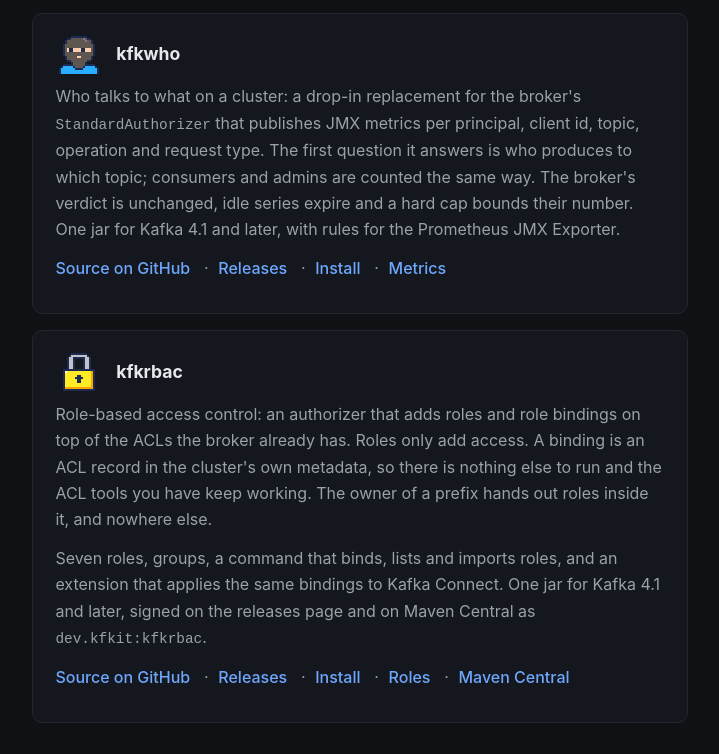
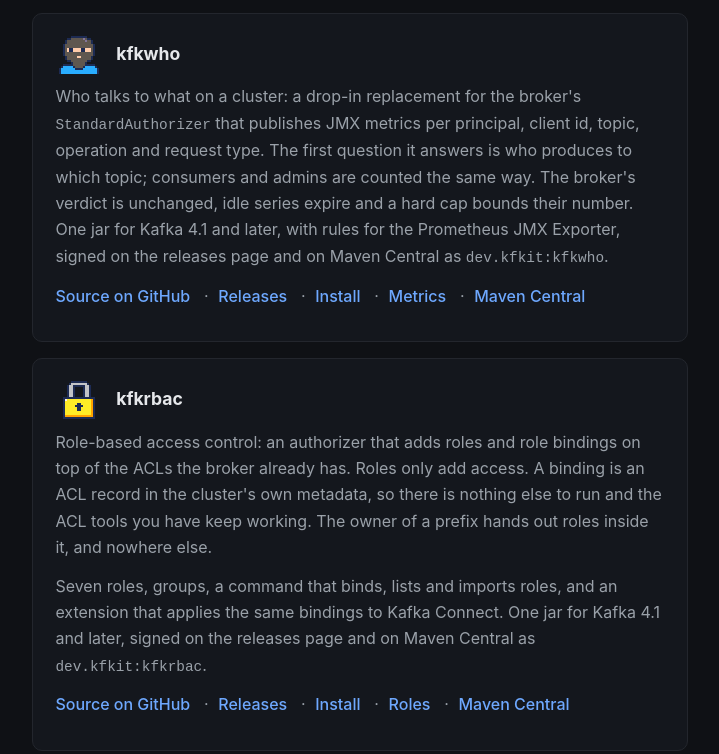
Before and after one commit to kfkit/kfkit.github.io, a plain HTML site: page index.html in a window 1280 px wide. Shown: the part 912-1666 px from the top of the page, without its empty margins (280-999 px from the left). Drawn offline with Linux system fonts and the light colour scheme.

Commit message:
docs: kfkwho on Maven Central (#24)

```diff
--- a/index.html
+++ b/index.html
@@ -125,13 +125,15 @@
       topic, operation and request type. The first question it answers is who produces to
       which topic; consumers and admins are counted the same way. The broker's verdict is
       unchanged, idle series expire and a hard cap bounds their number. One jar for
-      Kafka 4.1 and later, with rules for the Prometheus JMX Exporter.
+      Kafka 4.1 and later, with rules for the Prometheus JMX Exporter, signed on the
+      releases page and on Maven Central as <code>dev.kfkit:kfkwho</code>.
     </p>
     <p class="links">
       <a href="https://github.com/kfkit/kfkwho">Source on GitHub</a>
       <a href="https://github.com/kfkit/kfkwho/releases">Releases</a>
       <a href="https://github.com/kfkit/kfkwho/blob/main/docs/install.md">Install</a>
       <a href="https://github.com/kfkit/kfkwho/blob/main/docs/metrics.md">Metrics</a>
+      <a href="https://central.sonatype.com/artifact/dev.kfkit/kfkwho">Maven Central</a>
     </p>
   </div>
 
```
